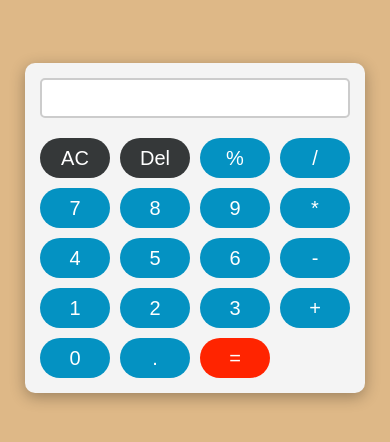
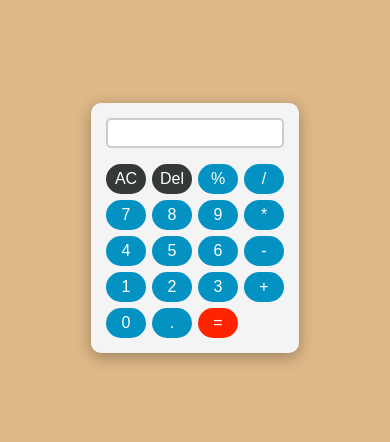
Before and after one commit to DevNawaz08/my-first-project, a plain HTML site: page index.html in a window 390 px wide. Shown: the part 194-636 px from the top of the page. Drawn offline with Linux system fonts and the light colour scheme.

Commit message:
Update bg.css

```diff
--- a/bg.css
+++ b/bg.css
@@ -74,3 +74,39 @@ button:hover {
 .operation:hover {
     background: #ff6347;
 }
+
+
+/* Make calculator responsive */
+@media screen and (max-width: 600px) {
+    .container {
+        grid-template-columns: repeat(4, 50px); /* smaller buttons */
+        gap: 8px;
+    }
+
+    .result {
+        font-size: 22px;
+        height: 35px;
+    }
+
+    button {
+        height: 35px;
+        font-size: 18px;
+    }
+}
+
+@media screen and (max-width: 400px) {
+    .container {
+        grid-template-columns: repeat(4, 40px); /* even smaller */
+        gap: 6px;
+    }
+
+    .result {
+        font-size: 20px;
+        height: 30px;
+    }
+
+    button {
+        height: 30px;
+        font-size: 16px;
+    }
+}
```
